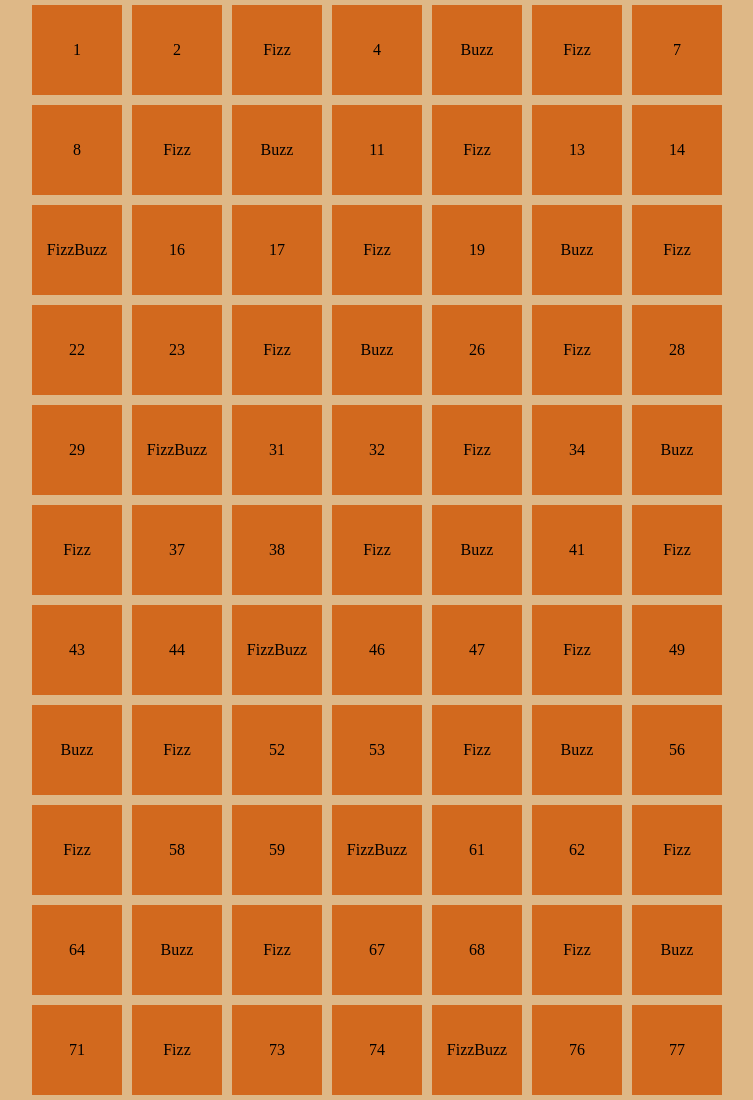
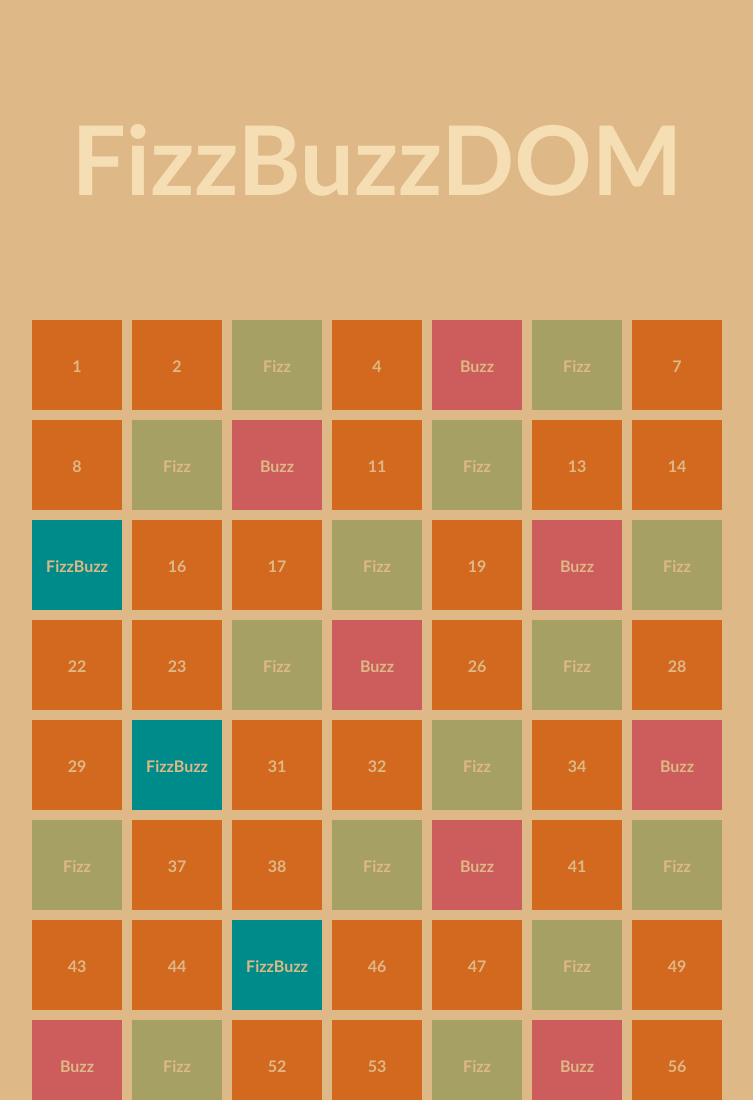
Before and after one commit to manuelmenama/js-fizzbuzz, a plain HTML site: page index.html in a window 1280 px wide. Shown: the top 1100 px of the page, without its empty margins (263-1016 px from the left). Drawn offline with Linux system fonts and the light colour scheme.

Commit message:
complete

```diff
--- a/css/style.css
+++ b/css/style.css
@@ -8,11 +8,21 @@
 
 body{
   background-color: burlywood;
+  font-family: 'Trebuchet MS', 'Lucida Sans Unicode', 'Lucida Grande', 'Lucida Sans', Arial, sans-serif;
+  font-weight: bold;
+  color: burlywood;
+}
+
+h1{
+  color: wheat;
+  text-align: center;
+  margin-top: 100px;
+  font-size: 6rem;
 }
 
 .container{
   width: 700px;
-  margin: 0 auto;
+  margin: 100px auto;
 }
 .d-flex{
   display: flex;
@@ -30,3 +40,15 @@ body{
   justify-content: center;
   align-items: center;
 }
+
+.fizz{
+  background-color: rgb(167, 160, 99);
+}
+
+.buzz{
+  background-color:indianred;
+}
+
+.fizzbuzz{
+  background-color: darkcyan;
+}
--- a/index.html
+++ b/index.html
@@ -9,7 +9,9 @@
   <title>FizzBuzz Table</title>
 </head>
 <body>
-
+  <header>
+    <h1>FizzBuzzDOM</h1>
+  </header>
   <div class="container">
     <div class="row d-flex flex-wrap">
 
--- a/js/script.js
+++ b/js/script.js
@@ -18,13 +18,16 @@ for(let i = 1; i <= maxNumber; i++){
   if(!(i % 3)){
     if((!(i % 3)) && (!(i % 5))){
       finalOutput = "FizzBuzz"
+      cardCreated.classList.add('fizzbuzz');
       console.log(finalOutput);
     }else{
       finalOutput = "Fizz"
+      cardCreated.classList.add('fizz');
       console.log(finalOutput);
     }
   }else if(!(i % 5)){
     finalOutput = "Buzz"
+    cardCreated.classList.add('buzz');
     console.log(finalOutput);
   }else{
     finalOutput = i
```
